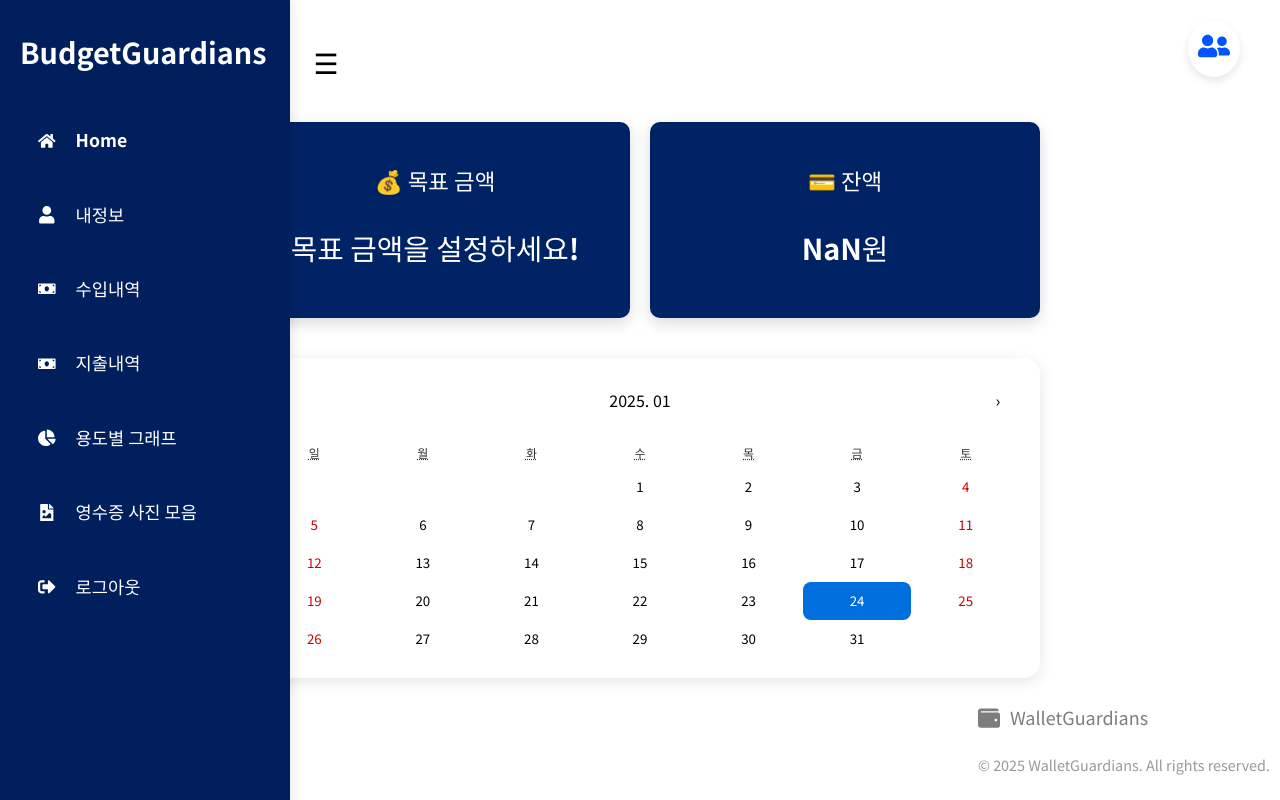
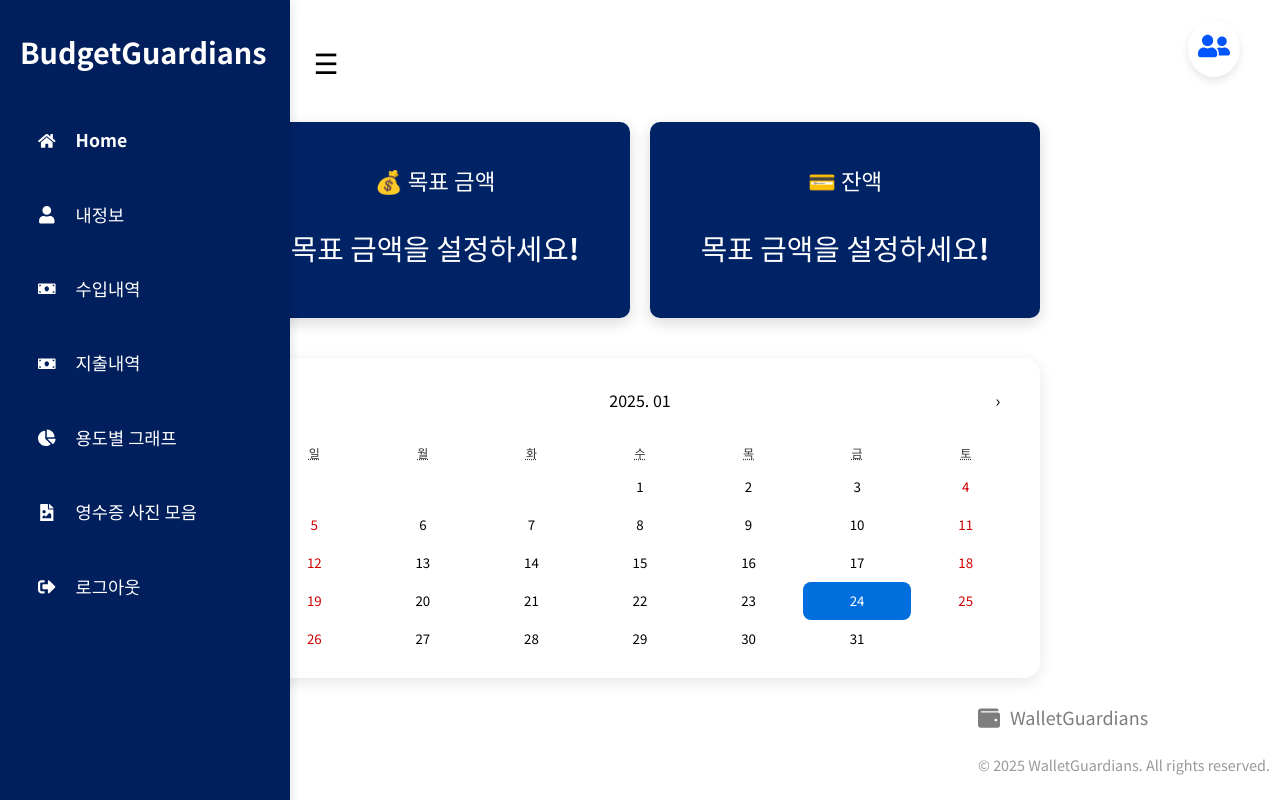
Before and after one commit to ChoiTheCreator/wallet-guardians-web, a React (Vite) app: page /main in a window 1280 px wide. Built offline with nearby package versions, Linux system fonts and the light colour scheme.

Commit message:
<Feat> 엉이 아이디어 숫자 도도독 구현

```diff
--- a/src/pages/MainPage.jsx
+++ b/src/pages/MainPage.jsx
@@ -2,13 +2,14 @@ import { useContext, useState } from 'react';
 import { useNavigate } from 'react-router-dom';
 import Calendar from 'react-calendar';
 import { GoalContext } from '../context/GoalContext';
-import { SidebarContext } from '../context/SidebarContext'; // SidebarContext 추가
+import { SidebarContext } from '../context/SidebarContext';
+import CountUp from 'react-countup'; // 숫자 애니메이션 라이브러리 추가
 import '../style/MainPage.scss';
 import moment from 'moment';
 
 const MainPage = () => {
   const { goalAmount } = useContext(GoalContext);
-  const { isSidebarOpen } = useContext(SidebarContext); // Sidebar 상태 가져오기
+  const { isSidebarOpen } = useContext(SidebarContext);
   const [selectedDate, setSelectedDate] = useState(new Date());
   const navigate = useNavigate();
 
@@ -24,10 +25,14 @@ const MainPage = () => {
     goalAmount ? navigate('/profile') : navigate('/goal-setting');
   };
 
-  // Sidebar의 너비를 감안하여 동적으로 width 계산
-  const sidebarWidth = isSidebarOpen ? 250 : 0; // Sidebar 열려 있으면 250px, 닫히면 0px
+  // Sidebar 크기에 따른 동적 너비 조정
+  const sidebarWidth = isSidebarOpen ? 250 : 0;
   const mainWidth = `calc(100vw - ${sidebarWidth}px)`;
-  const mainMarginLeft = `${sidebarWidth / 2}px`; // 중앙 정렬 조정
+  const mainMarginLeft = `${sidebarWidth / 2}px`;
+
+  // 예제: 사용된 금액
+  const usedAmount = 150000;
+  const remainingAmount = goalAmount ? goalAmount - usedAmount : null;
 
   return (
     <div className="main-wrapper">
@@ -40,18 +45,34 @@ const MainPage = () => {
           <div onClick={handleBoxClick} className="goal-box">
             <h3 className="goal-title">💰 목표 금액</h3>
             <p className="goal-amount">
-              {goalAmount !== null && goalAmount !== undefined
-                ? `${goalAmount.toLocaleString()}원`
-                : '목표 금액을 설정하세요!'}
+              {goalAmount !== null && goalAmount !== undefined ? (
+                <CountUp
+                  start={0}
+                  end={goalAmount}
+                  duration={1.5}
+                  separator=","
+                  suffix="원"
+                />
+              ) : (
+                '목표 금액을 설정하세요!'
+              )}
             </p>
           </div>
 
           <div onClick={handleBoxClick} className="balance-box">
             <h3 className="balance-title">💳 잔액</h3>
             <p className="balance-amount">
-              {goalAmount !== null
-                ? `${(goalAmount - 150000).toLocaleString()}원`
-                : '목표 금액을 설정하세요!'}
+              {remainingAmount !== null ? (
+                <CountUp
+                  start={0}
+                  end={remainingAmount}
+                  duration={1.5}
+                  separator=","
+                  suffix="원"
+                />
+              ) : (
+                '목표 금액을 설정하세요!'
+              )}
             </p>
           </div>
         </div>
```
